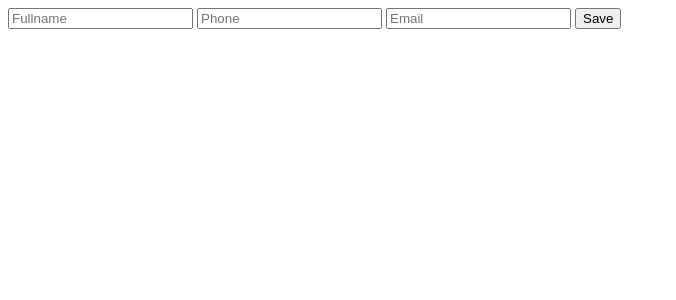
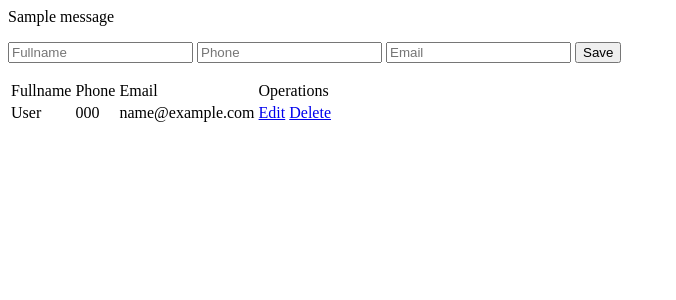
Before and after one commit to RobDav22/flask_contacts_app_V2, a Flask app: page / in a window 1280 px wide. Shown: the top 300 px of the page, without its empty margins (0-676 px from the left). Run offline with Flask 3, Linux system fonts and the light colour scheme; tables that the repository leaves empty or names only in its code hold one stand-in row (values such as "Sample post"); one stand-in notice (Sample message) is shown; some libraries are stand-ins or nearby versions.

Commit message:
Interfaz de contactos agregada

```diff
--- a/App.py
+++ b/App.py
@@ -1,6 +1,7 @@
-from flask import Flask, render_template, request
+from flask import Flask, render_template, request, redirect, url_for, flash
 from flask_mysqldb import MySQL
 
+# Mysql Connection
 app = Flask(__name__)
 app.config['MYSQL_HOST'] = 'localhost'
 app.config['MYSQL_USER'] = 'root'
@@ -9,9 +10,15 @@ app.config['MYSQL_DB'] = 'flaskcontacts'
 
 mysql = MySQL(app)
 
+# settings
+app.secret_key = 'mysecretkey'
+
 @app.route('/')
 def Index():
-    return render_template('index.html')
+    cur = mysql.connection.cursor()
+    cur.execute('SELECT * FROM contacts')
+    data = cur.fetchall()
+    return render_template('index.html', contacts = data)
 
 @app.route('/add_contact', methods=['POST'])
 def add_contact():
@@ -23,8 +30,8 @@ def add_contact():
         cur.execute('INSERT INTO contacts (fullname, phone, email) VALUES (%s, %s, %s)',
         (fullname, phone, email))
         mysql.connection.commit()
-
-        return 'received'
+        flash('Contact Added Successfully')
+        return redirect(url_for('Index'))
 
 @app.route('/edit')
 def edit_contact():
--- a/templates/index.html
+++ b/templates/index.html
@@ -1,3 +1,10 @@
+{% with messages = get_flashed_messages() %}
+{% if messages %}
+{% for message in messages %}
+    <p>{{message}}</p>
+{% endfor %}
+{% endif %}
+{% endwith %}
 <form action="/add_contact" method="POST">
     <input type="text" name="fullname" placeholder="Fullname">
     <input type="text" name="phone" placeholder="Phone">
@@ -6,3 +13,27 @@
         Save
     </button>
 </form>
+
+<table>
+    <thead>
+        <tr>
+            <td>Fullname</td>
+            <td>Phone</td>
+            <td>Email</td>
+            <td>Operations</td>
+        </tr>
+    </thead>
+    <tbody>
+        {% for contact in contacts %}
+            <tr>
+                <td>{{ contact.1 }}</td>
+                <td>{{ contact.2 }}</td>
+                <td>{{ contact.3 }}</td>
+                <td>
+                    <a href="/edit/{{contact.0}}">Edit</a>
+                    <a href="/delete/{{contact.0}}">Delete</a>
+                </td>
+            </tr>
+        {% endfor %}
+    </tbody>
+</table>
```
